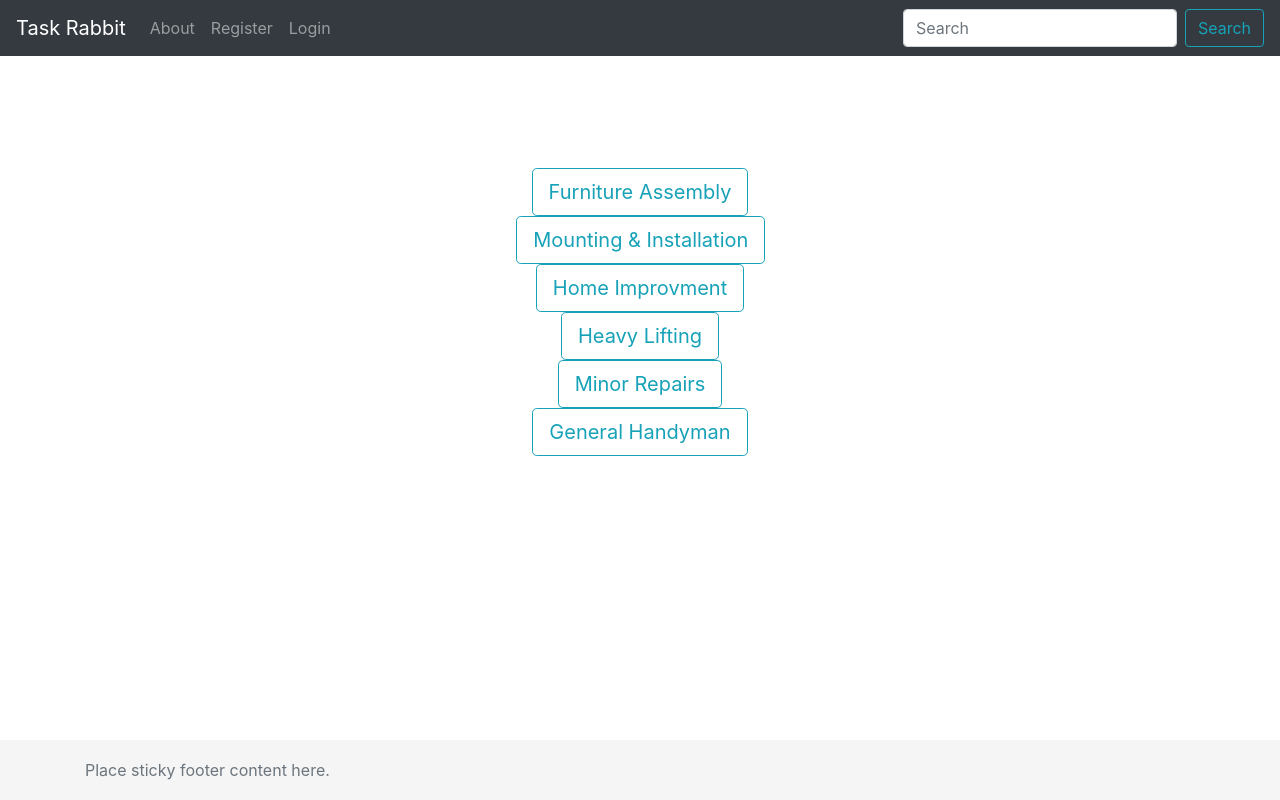
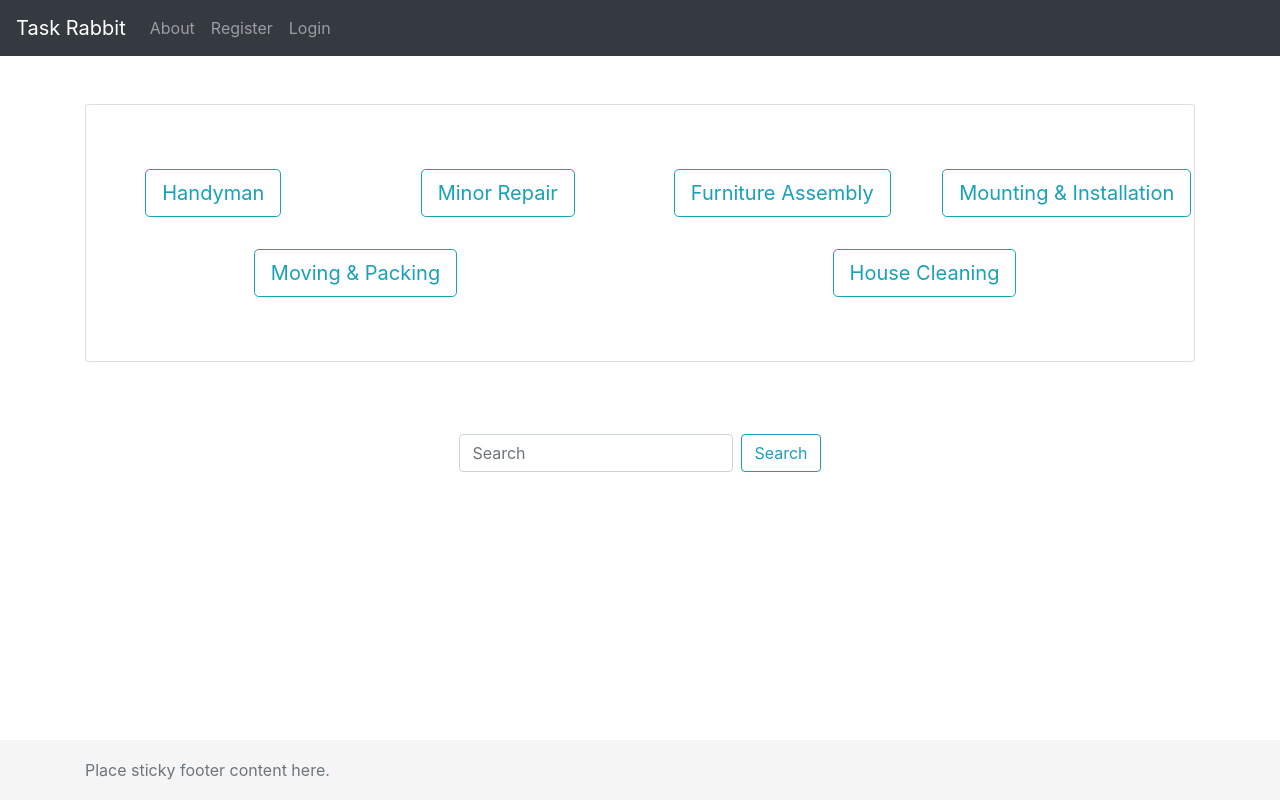
Before and after one commit to aalkhulaifi/JobsForRefugees_Germany, a Django app: page /main/home/ in a window 1280 px wide. Run offline with Django 3.2, Linux system fonts and the light colour scheme; data comes from the database, SQL or seed files in the repository; some libraries are stand-ins or nearby versions.

Commit message:
minor changes

```diff
--- a/main/templates/home.html
+++ b/main/templates/home.html
@@ -3,18 +3,34 @@
 
 {% block content %}
 <div class="text-center py-5">
+    <div class="row">
+
 <div class="container-fluid h100">
+    <div class="card">
   <div class="row py-5 justify-content-center text-center align-items-center">
+    {% for category in category_list %}
       <div class="col-12 col-sm-6 col-md-4 col-lg-3 my-3 mx-auto">
-        <a href="{% url 'furniture' %}" class="btn btn-outline-info btn-lg">Furniture Assembly</a>
-        <a href="{% url 'mounting' %}" class="btn btn-outline-info btn-lg">Mounting & Installation</a>
-        <a href="{% url 'improvement' %}" class="btn btn-outline-info btn-lg">Home Improvment</a>
-        <a href="{% url 'lifting' %}" class="btn btn-outline-info btn-lg">Heavy Lifting</a>
-        <a href="{% url 'repairs' %}" class="btn btn-outline-info btn-lg">Minor Repairs</a>
-        <a href="{% url 'general_handyman' %}" class="btn btn-outline-info btn-lg">General Handyman</a>
+        <a href="{% url 'category_detail' category.id %}" class="btn btn-outline-info btn-lg">
+        {{category}}
+        </a>
+     </div>
 
-   </div>
+    {% endfor %}
+</div>
   </div>
+  <br>
+
+  <div class="card-item">
+  <div class="row py-5 justify-content-center text-center align-items-center">
+
+ <form class="form-inline">
+      <input class="form-control mr-sm-2" type="search" placeholder="Search" aria-label="Search">
+      <button class="btn btn-outline-info my-2 my-sm-0" type="submit">Search</button>
+    </form>
+</div>
+</div>
+</div>
+</div>
 </div>
 </div>
 {% endblock content %}
--- a/main/urls.py
+++ b/main/urls.py
@@ -4,4 +4,5 @@ from . import views
 urlpatterns = [
     path('home/', views.home, name='home'),
     path('about/', views.about, name='about'),
+    path('category/taskers/<int:category_id>/', views.category_detail, name='category_detail'),
 ]
--- a/main/views.py
+++ b/main/views.py
@@ -11,3 +11,11 @@ def home(request):
 
 def about(request):
 	return render(request, 'about.html')
+
+def category_detail(request, category_id):
+	category = Category.objects.get(id=category_id)
+	taskers = category.tasker_set.all()
+	context = {
+		"taskers": taskers
+	}
+	return render(request, 'category_detail.html', context)
--- a/users/models.py
+++ b/users/models.py
@@ -18,7 +18,3 @@ class Tasker(models.Model):
 
 	def __str__(self):
 		return self.user.get_full_name()
-
-class Profile(models.Model):
-	general_handyman = models.ForeignKey(Tasker, on_delete=models.CASCADE)
-	is_general_handyman = models.BooleanField(default=False)
--- a/users/templates/navbar.html
+++ b/users/templates/navbar.html
@@ -33,9 +33,6 @@
         </li>
       {% endif %}
     </ul>
-    <form class="form-inline">
-      <input class="form-control mr-sm-2" type="search" placeholder="Search" aria-label="Search">
-      <button class="btn btn-outline-info my-2 my-sm-0" type="submit">Search</button>
-    </form>
+
   </div>
 </nav>
--- a/users/views.py
+++ b/users/views.py
@@ -20,7 +20,7 @@ def user_signup(request):
 			user.save()
 
 			login(request, user)
-			return redirect("list")
+			return redirect("home")
 	context = {
 		"form":form,
 	}
@@ -38,7 +38,7 @@ def user_signin(request):
 			auth_user = authenticate(username=username, password=password)
 			if auth_user is not None:
 				login(request, auth_user)
-				return redirect('list')
+				return redirect('home')
 
 	context = {
 		"form":form
@@ -67,7 +67,7 @@ def tasker_signup(request):
 			tasker.save()
 			form2.save_m2m()
 			login(request, user)
-			return redirect("list")
+			return redirect("home")
 		print (form1.errors)
 		print (form2.errors)
 	context = {
```
Also changed, not shown: main/templates/category_detail.html (added, +27 -0 lines), db.sqlite3, main/migrations/0001_initial.py, media/tasker_profile_pics/image.png (added), media/tasker_profile_pics/image_4WcI5NI.png (added), media/tasker_profile_pics/image_qNjRvC0.png (added), users/migrations/0001_initial.py, users/migrations/0002_profile.py (deleted), 1 other file.
